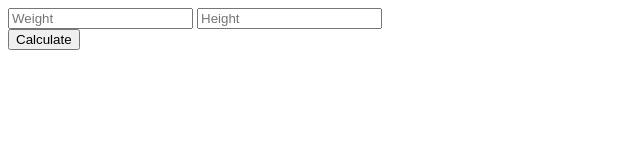
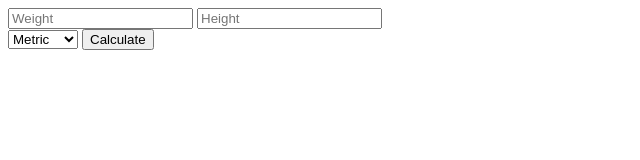
Before and after one commit to CamronLDNF/BMI_calculator_2, a website: page src/index.html in a window 1280 px wide. Shown: the whole page, without its empty margins (0-640 px from the left). Drawn offline with Linux system fonts and the light colour scheme.

Commit message:
Updates index page to include unit selector, makes test pass

```diff
--- a/src/index.html
+++ b/src/index.html
@@ -14,6 +14,11 @@
           <input type="text" id="weight-in-kgs" placeholder="Weight">
           <input type="text" id="height-in-cm" placeholder="Height">
       </div>
+
+      <select id="unit">
+        <option>Metric</option>
+        <option>Imperial</option>
+      </select>
 
       <button type="submit" value="Calculate"> Calculate </button>
   </form>
```
Also changed, not shown: features/index.feature.js (+19 -2 lines).
